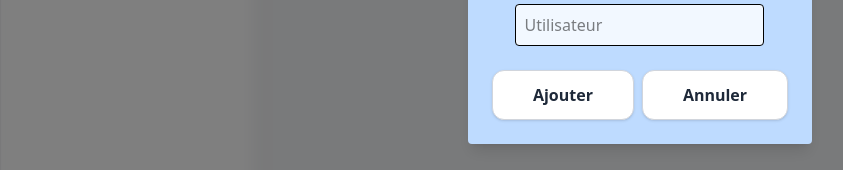
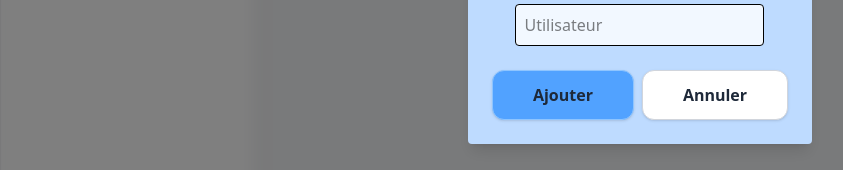
Before and after one commit to Sown21/Budget, a React (Vite) app in the folder front/: page /users in a window 1280 px wide. Both pictures are taken after a click on the button "Ajouter un utilisateur". Shown: the part 358-528 px from the top of the page, without its empty margins (0-843 px from the left). Built offline with nearby package versions, Linux system fonts and the light colour scheme; no server answers.

Commit message:
style: add btn_form_apply style

```diff
--- a/front/src/index.css
+++ b/front/src/index.css
@@ -6,6 +6,10 @@
 
 .btn_form {
   @apply bg-white text-gray-800 font-semibold py-3 px-10 mt-6 rounded-xl shadow hover:shadow-lg text-base cursor-pointer border border-gray-300 hover:-translate-y-1 hover:bg-blue-50 focus:outline-none focus:ring-2 focus:ring-blue-400 transition-all duration-200
+}
+
+.btn_form_apply {
+  @apply bg-blue-400 text-gray-800 font-semibold py-3 px-10 mt-6 rounded-xl shadow hover:shadow-lg text-base cursor-pointer border border-blue-300 hover:-translate-y-1 hover:bg-blue-300 focus:outline-none focus:ring-2 focus:ring-blue-400 transition-all duration-200
 }
 
 .btn_actions {
--- a/front/src/pages/Categories.jsx
+++ b/front/src/pages/Categories.jsx
@@ -133,7 +133,7 @@ const Categories = () => {
                             <input onChange={e => setCategoryName(e.target.value)} placeholder="Catégorie" className="border rounded p-2 bg-white/80 mt-2"></input>
                         </div>
                         <div className="flex gap-2 justify-center">
-                            <button className="btn_form" onClick={() => handleAddCategory()}>Ajouter</button>
+                            <button className="btn_form_apply" onClick={() => handleAddCategory()}>Ajouter</button>
                             <button className="btn_form" onClick={() => setShowAddCategory(false)}>Annuler</button>
                         </div>
                     </div>
@@ -155,7 +155,7 @@ const Categories = () => {
                             <input onChange={e => setSubCategoryName(e.target.value)} placeholder="Sous Catégorie" className="border rounded p-2 bg-white/80 my-2"></input>
                         </div>
                         <div className="flex gap-2 justify-center">
-                            <button className="btn_form" onClick={() => handleAddSubCategory()}>Ajouter</button>
+                            <button className="btn_form_apply" onClick={() => handleAddSubCategory()}>Ajouter</button>
                             <button className="btn_form" onClick={() => { setShowAddSubCategory(false), setSubCategoryName(""), setParentId(null)}}>Annuler</button>
                         </div>
                     </div>
@@ -255,7 +255,7 @@ const Categories = () => {
                             <input onChange={e => setCategoryName(e.target.value)} placeholder="Nouveau nom" className="border rounded p-2 bg-white/80 mt-2"></input>
                         </div>
                         <div className="flex gap-2 justify-center">
-                            <button className="btn_form" onClick={() => {handleUpdateCategory()}}>
+                            <button className="btn_form_apply" onClick={() => {handleUpdateCategory()}}>
                                 Modifier
                             </button>
                             <button className="btn_form" onClick={() => {
--- a/front/src/pages/Users.jsx
+++ b/front/src/pages/Users.jsx
@@ -162,7 +162,7 @@ const Users = () => {
                             <input onChange={e => setUserName(e.target.value)} placeholder="Utilisateur" className="border rounded p-2 bg-white/80 mt-2"></input>
                         </div>
                         <div className="flex gap-2 justify-center">
-                            <button className="btn_form" onClick={() => handleAddUser()}>Ajouter</button>
+                            <button className="btn_form_apply" onClick={() => handleAddUser()}>Ajouter</button>
                             <button className="btn_form" onClick={() => setShowAddUser(false)}>Annuler</button>
                         </div>
                     </div>
@@ -178,7 +178,7 @@ const Users = () => {
                             <input onChange={e => setUserName(e.target.value)} placeholder="Utilisateur" className="border rounded p-2 bg-white/80 mt-2"></input>
                         </div>
                         <div className="flex gap-2 justify-center">
-                            <button className="btn_form" onClick={() => handleUpdateUser()}>Modifier</button>
+                            <button className="btn_form_apply" onClick={() => handleUpdateUser()}>Modifier</button>
                             <button className="btn_form" onClick={() => setShowUpdate(false)}>Annuler</button>
                         </div>
                     </div>
```
